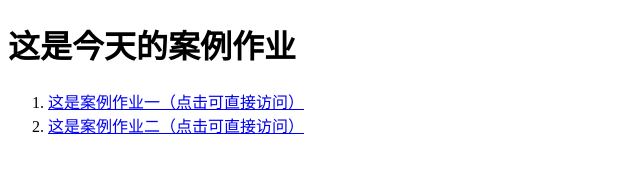
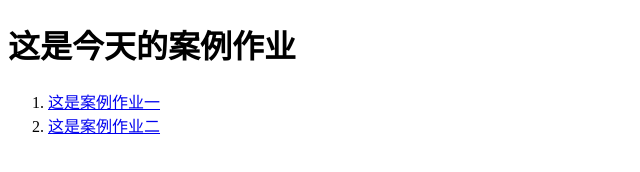
Before and after one commit to 875227622/day-2, a plain HTML site: page zuoye.html in a window 1280 px wide. Shown: the whole page, without its empty margins (0-640 px from the left). Drawn offline with Linux system fonts and the light colour scheme.

Commit message:
Add files via upload

```diff
--- a/zuoye.html
+++ b/zuoye.html
@@ -3,14 +3,14 @@
 
 <head>
     <meta charset="utf-8">
-    <title>张志铭（黑马前端基础版）</title>
+    <title>张志铭</title>
 
 </head>
 
 <body>
     <h1>这是今天的案例作业</h1>
-   <ol> <li><a href="https://875227622.github.io/875227621/">这是案例作业一（点击可直接访问）</a></li>
-   <li> <a href="http://www.baidu.com">这是案例作业二（点击可直接访问）</a></ol></li>
+   <ol> <li><a href="https://875227622.github.io/875227621/">这是案例作业一</a></li>
+   <li> <a href="http://www.baidu.com">这是案例作业二</a></ol></li>
 </body>
 
 </html>
```
